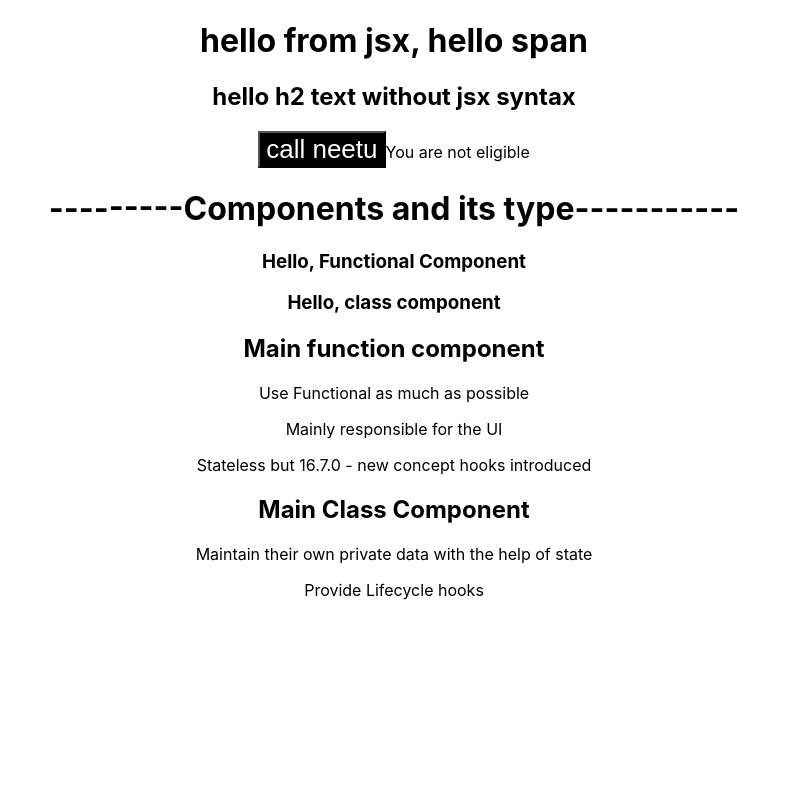
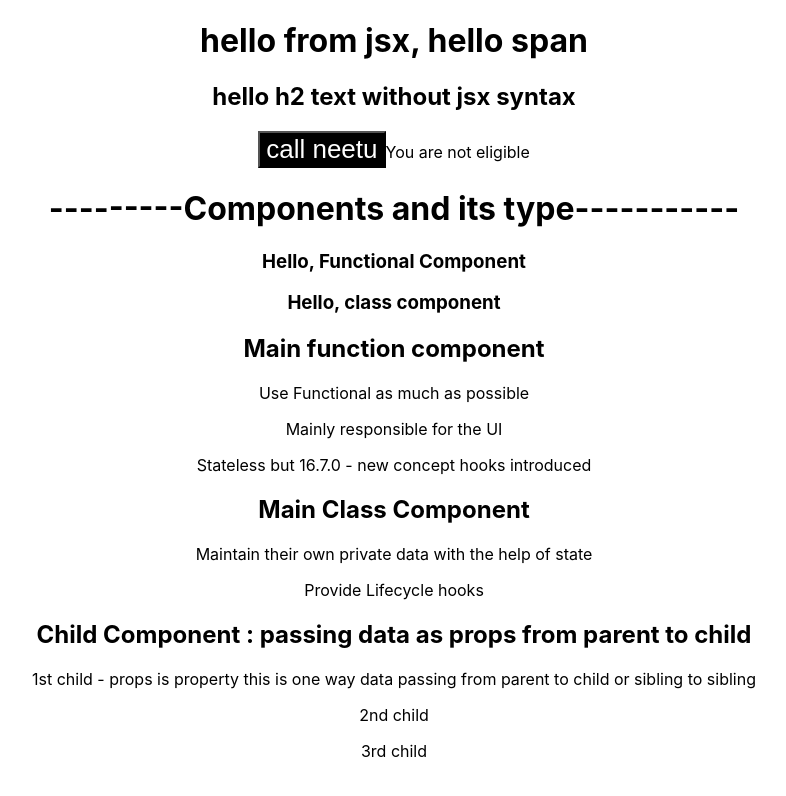
Before and after one commit to neetugond/react-revision, a React (Vite) app in the folder state-mgmt-one/: page / in a window 1280 px wide. Shown: the top 796 px of the page, without its empty margins (246-1032 px from the left). Built offline with nearby package versions, Linux system fonts and the light colour scheme.

Commit message:
props functional component

```diff
--- a/state-mgmt-one/src/App.jsx
+++ b/state-mgmt-one/src/App.jsx
@@ -4,6 +4,7 @@ import JsAndjsx from './JsAndjsx'
 import {FunctionalC, ClassComponent} from './FunctionalClass'
 import { FunctionComponent} from './FunctionComponent'
 import ClassComponentMain from './ClassComponentMain'
+import Parent from './PropsFunctional/Parent'
 
 function App() {
 
@@ -14,6 +15,7 @@ function App() {
       <ClassComponent></ClassComponent>
       <FunctionComponent></FunctionComponent>
       <ClassComponentMain></ClassComponentMain>
+      <Parent></Parent>
     </div>
 
   )
--- /dev/null
+++ b/state-mgmt-one/src/PropsFunctional/Child.jsx
@@ -0,0 +1,13 @@
+import React from 'react'
+
+const Child = (props) => {
+    // console.log(props) // with the console we can see the data of parent
+    return (
+        <>
+            <h2>Child Component : {props.data} { props.way}</h2>
+            {props.children}
+        </>
+    )
+}
+
+export default Child
--- /dev/null
+++ b/state-mgmt-one/src/PropsFunctional/Parent.jsx
@@ -0,0 +1,16 @@
+import React from 'react';
+import Child from './Child';
+
+
+const Parent = () => {
+    return (
+        <>
+            <Child data="passing data as props from" way="parent to child" />
+            <p>1st child - props is property this is one way data passing from parent to child or sibling to sibling</p>
+            <p>2nd child</p>
+            <p>3rd child</p>
+        </>
+    )
+}
+
+export default Parent
```
